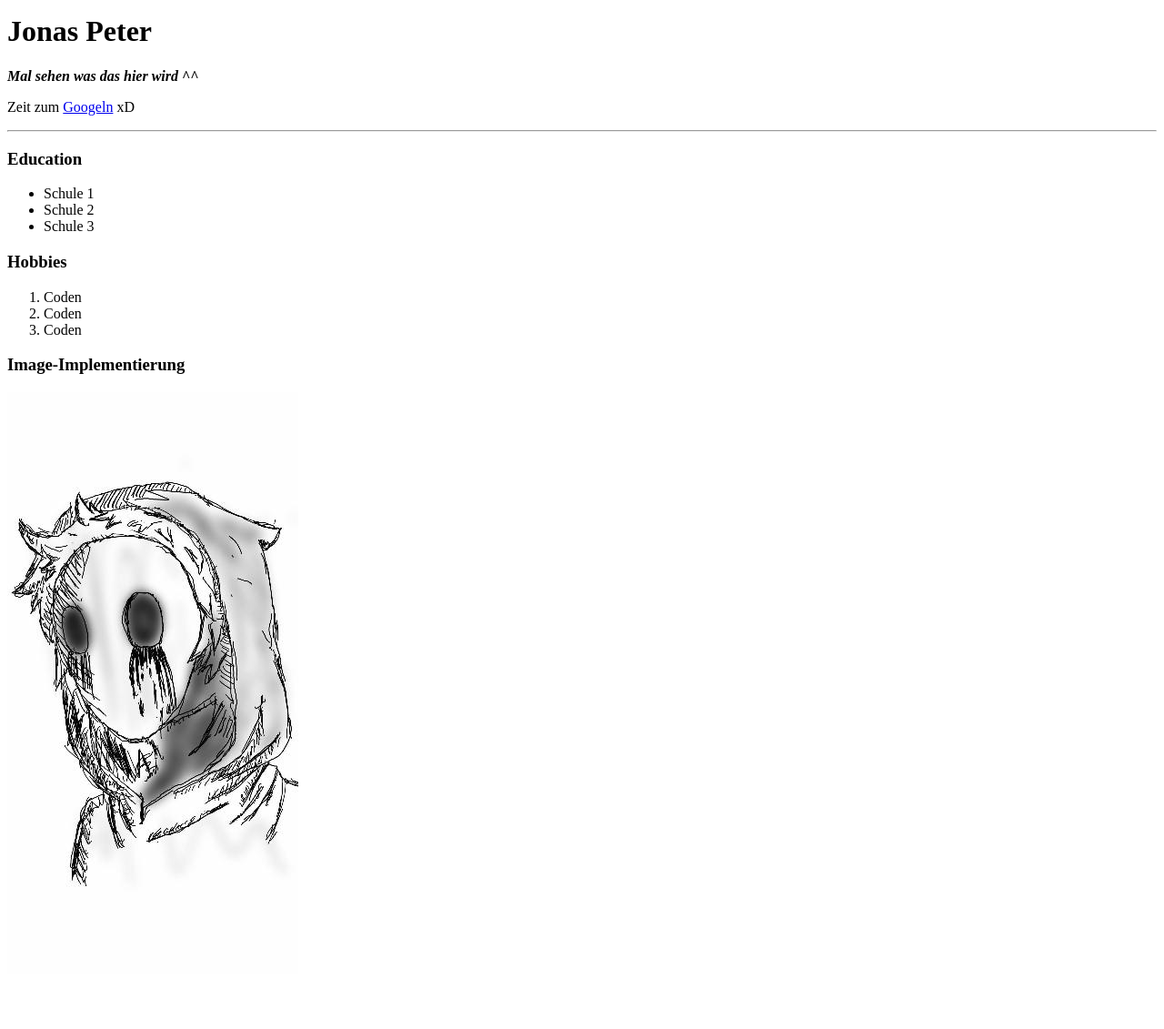
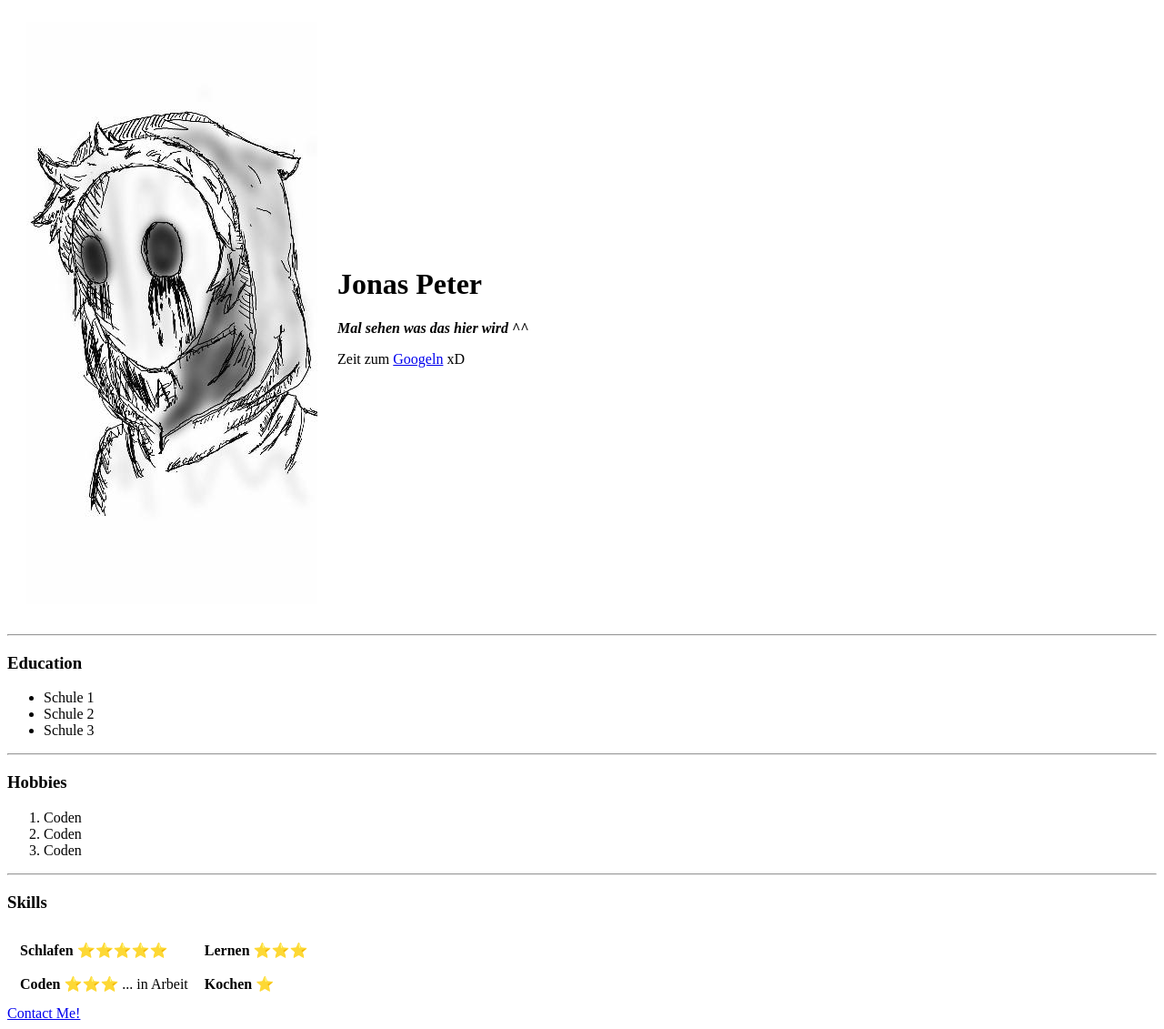
Before and after one commit to ZarPeter640/Web-Development-Udemy, a plain HTML site: page HTML- Personal Site/index.html in a window 1280 px wide. Shown: the part 5-1136 px from the top of the page at 91% size. Before the commit the page ends 1088 px from the top, so only its background shows below. Drawn offline with Linux system fonts and the light colour scheme.

Commit message:
some stuff

```diff
--- a/HTML- Personal Site/index.html
+++ b/HTML- Personal Site/index.html
@@ -7,9 +7,19 @@
 </head>
 
 <body>
-  <h1>Jonas Peter</h1>
-  <p><em><strong>Mal sehen was das hier wird ^^</strong></em></p>
-  <p>Zeit zum  <a href="https://www.google.de/?hl=de">Googeln</a> xD </p>
+  <table cellspacing="20">
+    <tr>
+      <td>
+        <image src="Images/273956.jpg">
+      </td>
+      <td>
+        <h1>Jonas Peter</h1>
+        <p><em><strong>Mal sehen was das hier wird ^^</strong></em></p>
+        <p>Zeit zum <a href="https://www.google.de/?hl=de">Googeln</a> xD </p>
+      </td>
+    </tr>
+  </table>
+
   <hr>
   <h3>Education</h3>
   <ul>
@@ -17,14 +27,54 @@
     <li>Schule 2</li>
     <li>Schule 3</li>
   </ul>
+  <hr>
   <h3>Hobbies</h3>
   <ol>
     <li>Coden</li>
     <li>Coden</li>
     <li>Coden</li>
   </ol>
-  <h3>Image-Implementierung</h3>
-  <image src="Images/273956.jpg">
+  <hr>
+  <h3>Skills</h3>
+  <table cellspacing="10">
+    <tr>
+      <td>
+        <table>
+          <tr>
+            <td><strong>Schlafen</strong></td>
+            <td>⭐️⭐️⭐️⭐️⭐️</td>
+          </tr>
+        </table>
+      </td>
+      <td>
+        <table>
+          <tr>
+            <td><strong>Lernen</strong></td>
+            <td>⭐️⭐️⭐️</td>
+          </tr>
+        </table>
+      </td>
+    </tr>
+    <tr>
+      <td>
+        <table>
+          <tr>
+            <td><strong>Coden</strong></td>
+            <td>⭐️⭐️⭐️ ... in Arbeit</td>
+          </tr>
+        </table>
+      </td>
+      <td>
+        <table>
+          <tr>
+            <td><strong>Kochen</strong></td>
+            <td>⭐️</td>
+          </tr>
+        </table>
+      </td>
+    </tr>
+  </table>
+  <a href="contact-me.html">Contact Me!</a>
 </body>
 
 </html>
```
Also changed, not shown: HTML- Personal Site/contact-me.html (added, +32 -0 lines).
